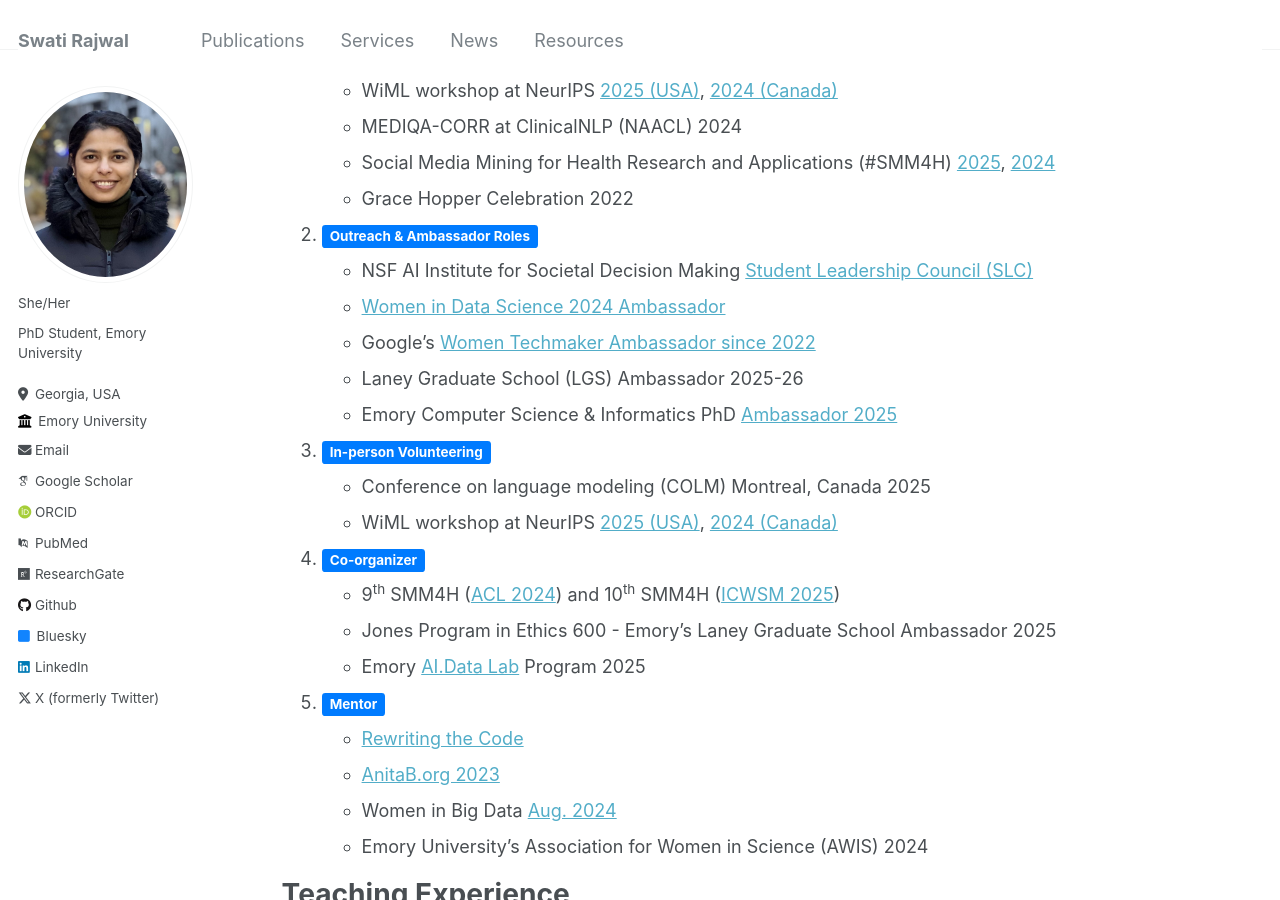
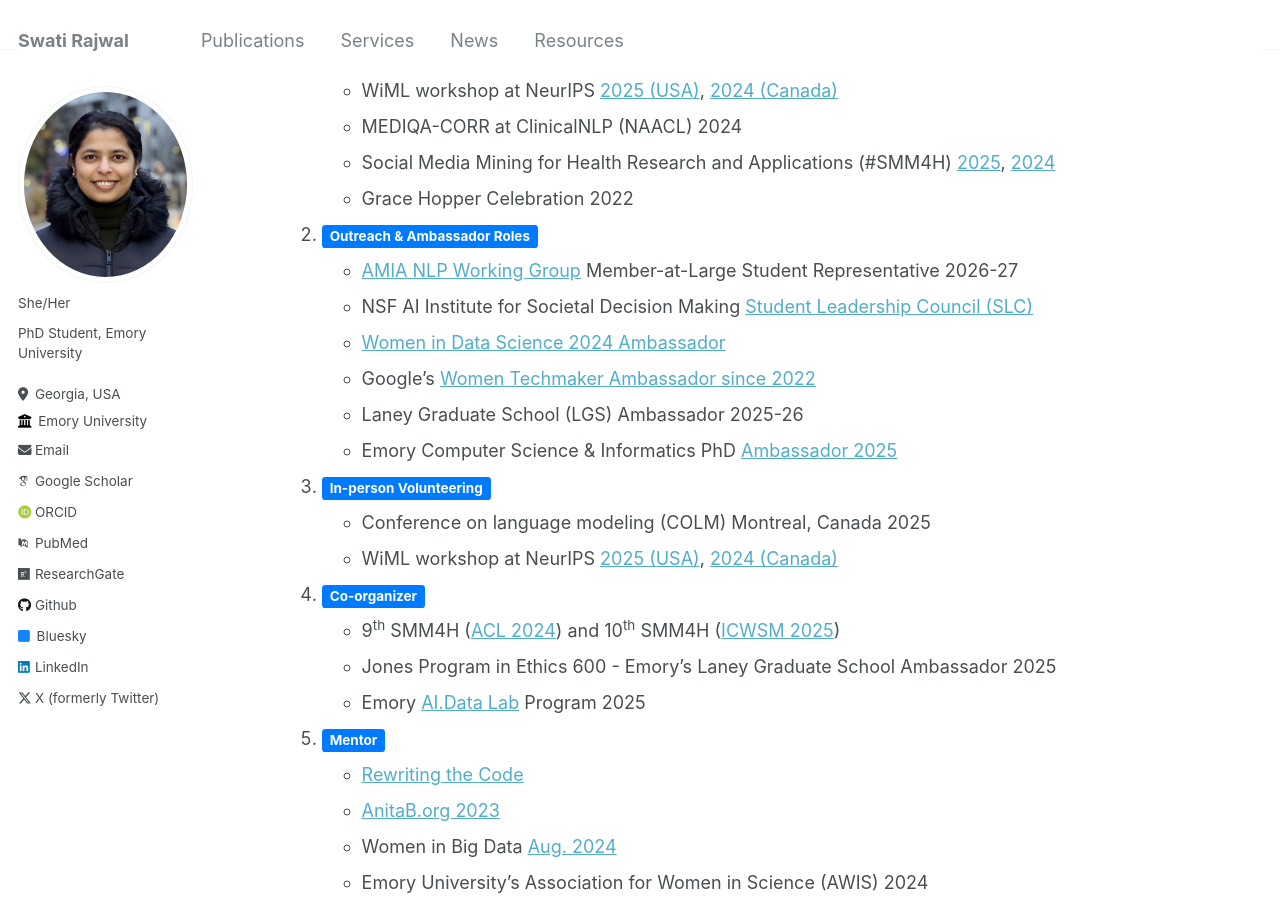
Before and after one commit to swati-rajwal/swati-rajwal.github.io, a Jekyll site: the page built from _pages/services.md, in a window 1280 px wide and 900 px high, scrolled down 307 px. Built offline with Jekyll 4.4.1, drawn with Linux system fonts in a browser that asks for light colours; some web fonts are replaced.

Commit message:
Update services.md

```diff
--- a/_pages/services.md
+++ b/_pages/services.md
@@ -17,6 +17,7 @@ author_profile: true
    * Social Media Mining for Health Research and Applications (#SMM4H) <a href="https://workshop-proceedings.icwsm.org/pdf/2025_55.pdf" target="_blank">2025</a>, <a href="https://aclanthology.org/2024.smm4h-1.40/" target="_blank">2024</a>
    * Grace Hopper Celebration 2022
 5. <span class="label label-success" style="background-color: #007bff; display: inline; padding: .2em .6em .3em; font-size: 75%; font-weight: bold; line-height: 1; color: #ffffff; text-align: center; white-space: nowrap; vertical-align: baseline; border-radius: .25em;">Outreach & Ambassador Roles</span>
+   * <a href="https://amia.org/community/working-groups/natural-language-processing" target="_blank">AMIA NLP Working Group</a> Member-at-Large Student Representative 2026-27
    * NSF AI Institute for Societal Decision Making <a href="https://www.cmu.edu/ai-sdm/students/index.html" target="_blank">Student Leadership Council (SLC)</a>
    * <a href="https://www.widsworldwide.org/get-inspired/blog/people/swati-rajwal/" target="_blank">Women in Data Science 2024 Ambassador</a>
    * Google's <a href="https://g.dev/swatirajwal" target="_blank">Women Techmaker Ambassador since 2022</a>
```
